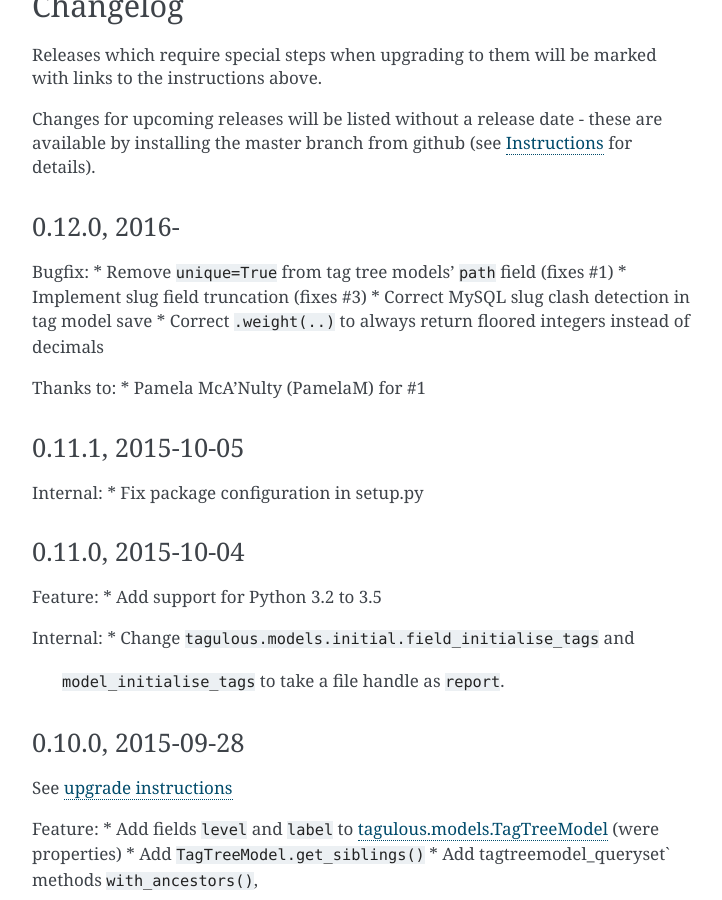
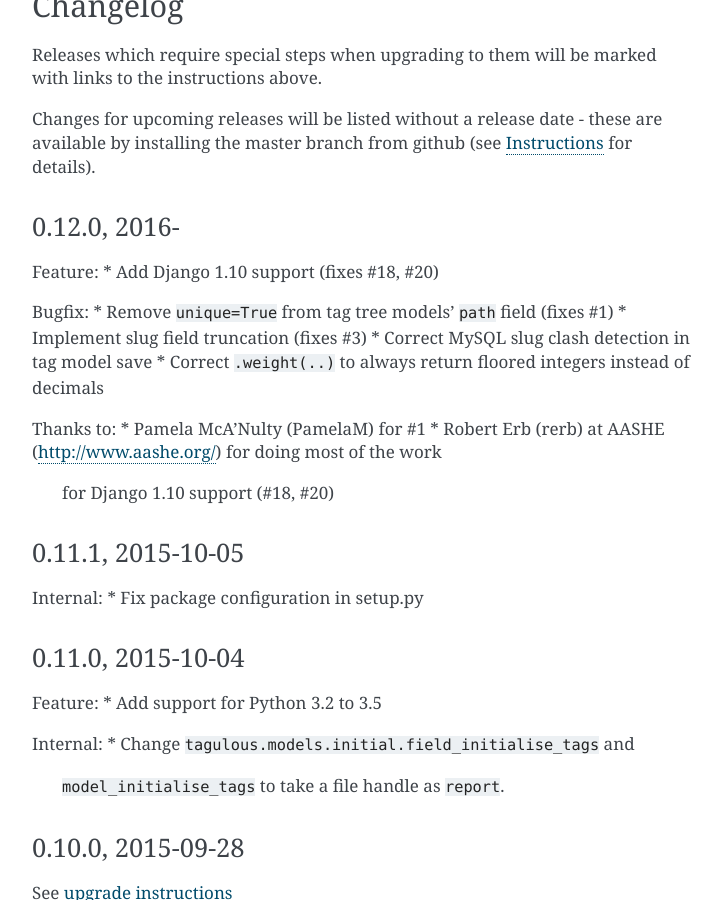
Before and after one commit to radiac/django-tagulous, a Sphinx documentation site: the page built from docs/upgrading.rst, in a window 1280 px wide and 900 px high, scrolled down 3612 px. Shown: the whole window, without its empty margins (388-1110 px from the left). Built offline with Sphinx 7.4.7, drawn with Linux system fonts in a browser that asks for light colours.

Commit message:
Update docs for django 1.10 support

```diff
--- a/README.rst
+++ b/README.rst
@@ -25,7 +25,7 @@ Features
 * Supports trees of nested tags, for detailed categorisation
 * Admin support for managing tags and tagged models
 
-Version 0.11.1; supports Django 1.4.2 to 1.9a1, on Python 2.7 to 3.5.
+Version 0.11.1; supports Django 1.4.2 to 1.10, on Python 2.7 to 3.5.
 
 See the `Documentation <http://radiac.net/projects/django-tagulous/documentation/>`_
 for details of how Tagulous works; in particular:
--- a/docs/index.rst
+++ b/docs/index.rst
@@ -7,7 +7,7 @@ and ``ManyToManyField``, giving you all their normal power with a sprinkling of
 tagging syntactic sugar, and a full set of extra
 :doc:`features <introduction>`.
 
-Version 0.11.1
+Version 0.12
 
 
 .. seealso::
--- a/docs/installation.rst
+++ b/docs/installation.rst
@@ -7,7 +7,7 @@ Requirements
 
 These packages are required:
 
-* `Django <https://www.djangoproject.com/>`_ 1.4.2 to 1.9, on Python 2.7 to
+* `Django <https://www.djangoproject.com/>`_ 1.4.2 to 1.10, on Python 2.7 to
   3.5.
 
 These packages are recommended, but optional:
--- a/docs/upgrading.rst
+++ b/docs/upgrading.rst
@@ -196,6 +196,9 @@ are available by installing the master branch from github (see
 0.12.0, 2016-
 ------------------
 
+Feature:
+* Add Django 1.10 support (fixes #18, #20)
+
 Bugfix:
 * Remove ``unique=True`` from tag tree models' ``path`` field (fixes #1)
 * Implement slug field truncation (fixes #3)
@@ -204,6 +207,8 @@ Bugfix:
 
 Thanks to:
 * Pamela McA'Nulty (PamelaM) for #1
+* Robert Erb (rerb) at AASHE (http://www.aashe.org/) for doing most of the work
+  for Django 1.10 support (#18, #20)
 
 
 0.11.1, 2015-10-05
```
